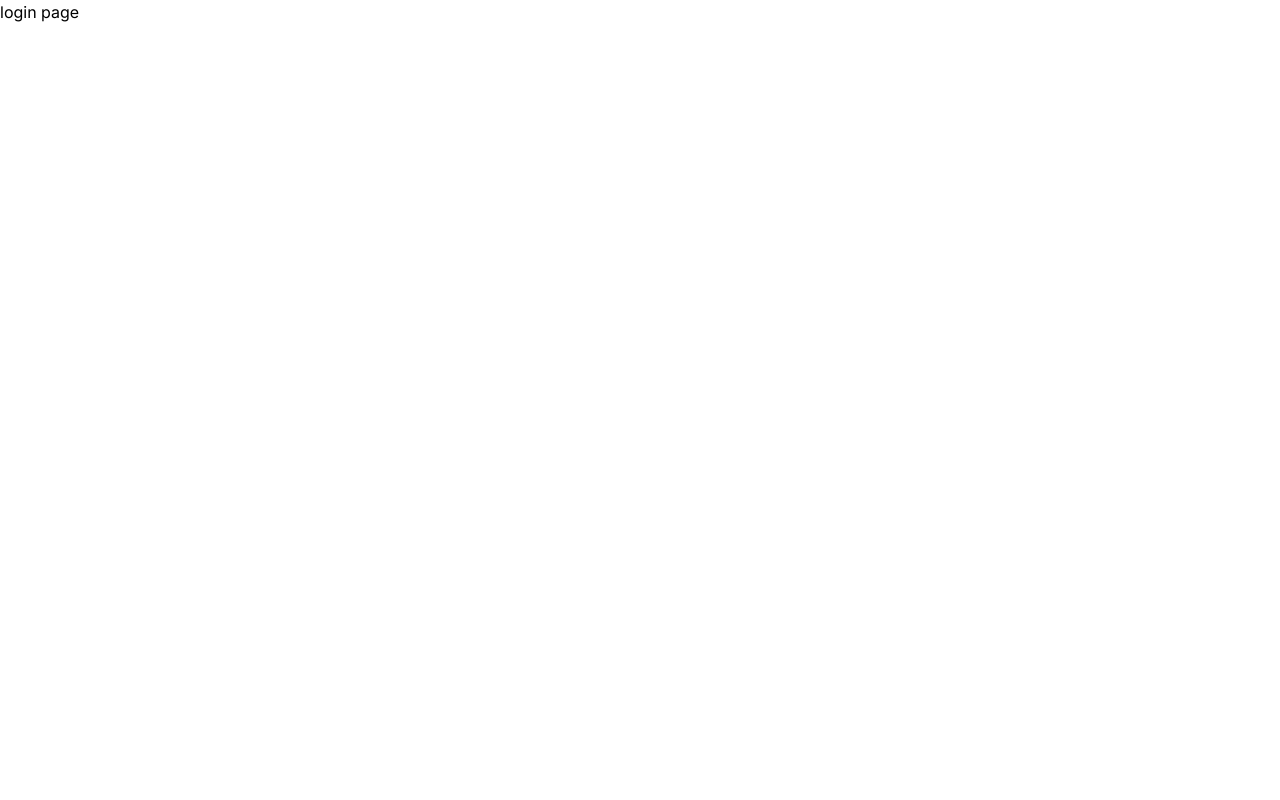
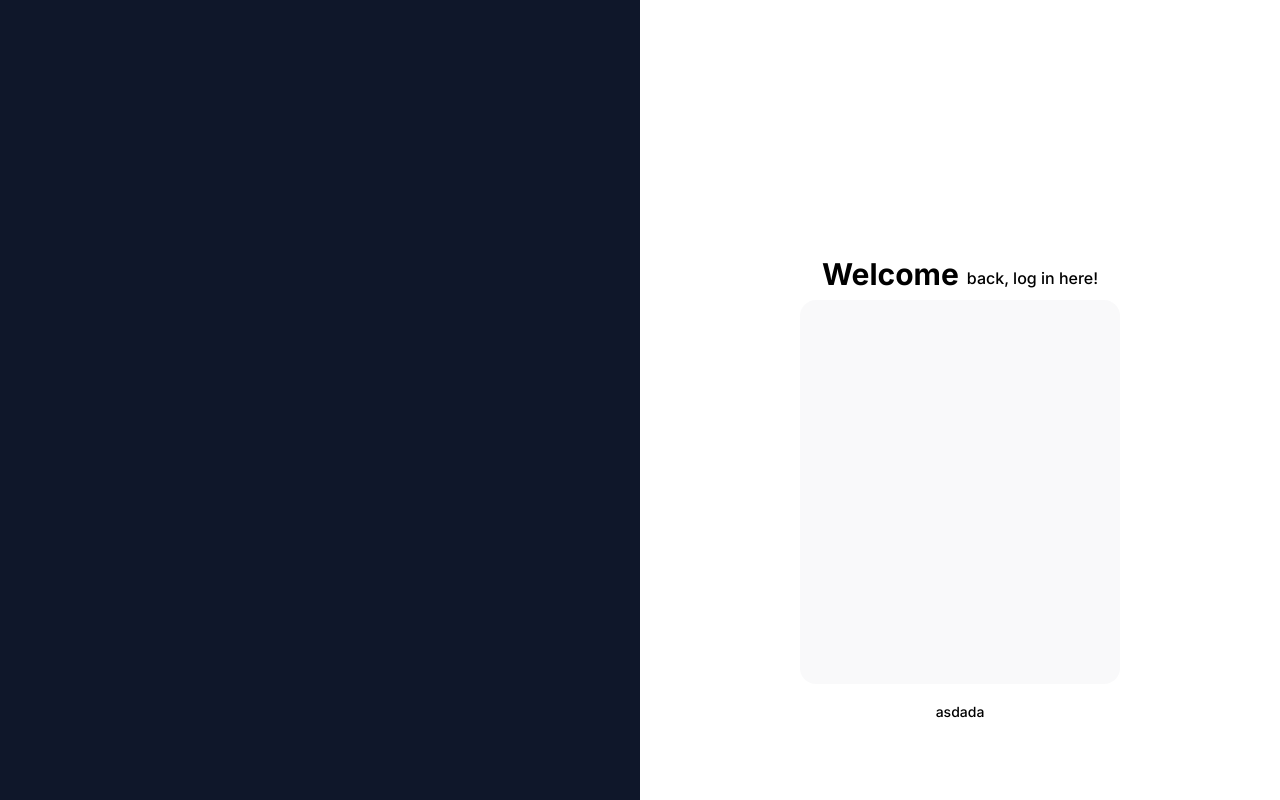
Before and after one commit to sayuru-j/homies, a Next.js app in the folder client/: page /login in a window 1280 px wide. Built offline with nearby package versions, Linux system fonts and the light colour scheme.

Commit message:
Halfly done login 0page

```diff
--- a/client/app/(auth)/login/page.tsx
+++ b/client/app/(auth)/login/page.tsx
@@ -1,7 +1,46 @@
+import { buttonVariants } from '@/components/UI/button';
 import React from 'react'
 
-export default function Login() {
-  return (
-    <div>login page</div>
-  )
-}
+
+
+
+
+function LoginPage() {
+    return (
+
+
+         <div className='grid grid-cols-2 h-screen '>
+            <div className='bg-slate-900 top-1'>
+
+            </div>
+
+            <div className="flex flex-col items-center py-4 gap-2 text-accent/60">
+
+
+            <div className="flex flex-row items-center mt-60">
+                <h1 className="text-3xl font-bold">Welcome</h1>
+                 <h1 className="ml-2 font-medium text mt-2 "> back, log in here!</h1>
+            </div>
+            <div className="w-80 h-96 opacity-25 bg-gray-200 rounded-2xl">
+            </div>
+
+            <button className={`${buttonVariants()}`}>
+                asdada
+
+            </button>
+
+
+             </div>
+
+
+         </div>
+
+
+
+
+
+
+    );
+  }
+
+  export default LoginPage;
--- a/client/app/(auth)/register/page.tsx
+++ b/client/app/(auth)/register/page.tsx
@@ -1,5 +1,8 @@
 function Register() {
   return <main></main>;
+
+
+
 }
 
 export default Register;
--- a/client/package.json
+++ b/client/package.json
@@ -19,8 +19,8 @@
     "eslint-config-next": "13.4.9",
     "next": "13.4.9",
     "postcss": "8.4.25",
-    "react": "18.2.0",
-    "react-dom": "18.2.0",
+    "react": "^18.2.0",
+    "react-dom": "^18.2.0",
     "tailwindcss": "3.3.2",
     "tailwindcss-animate": "^1.0.6",
     "typescript": "5.1.6"
```
Also changed, not shown: 1 other file (tests, documents, lock files or other folders).
